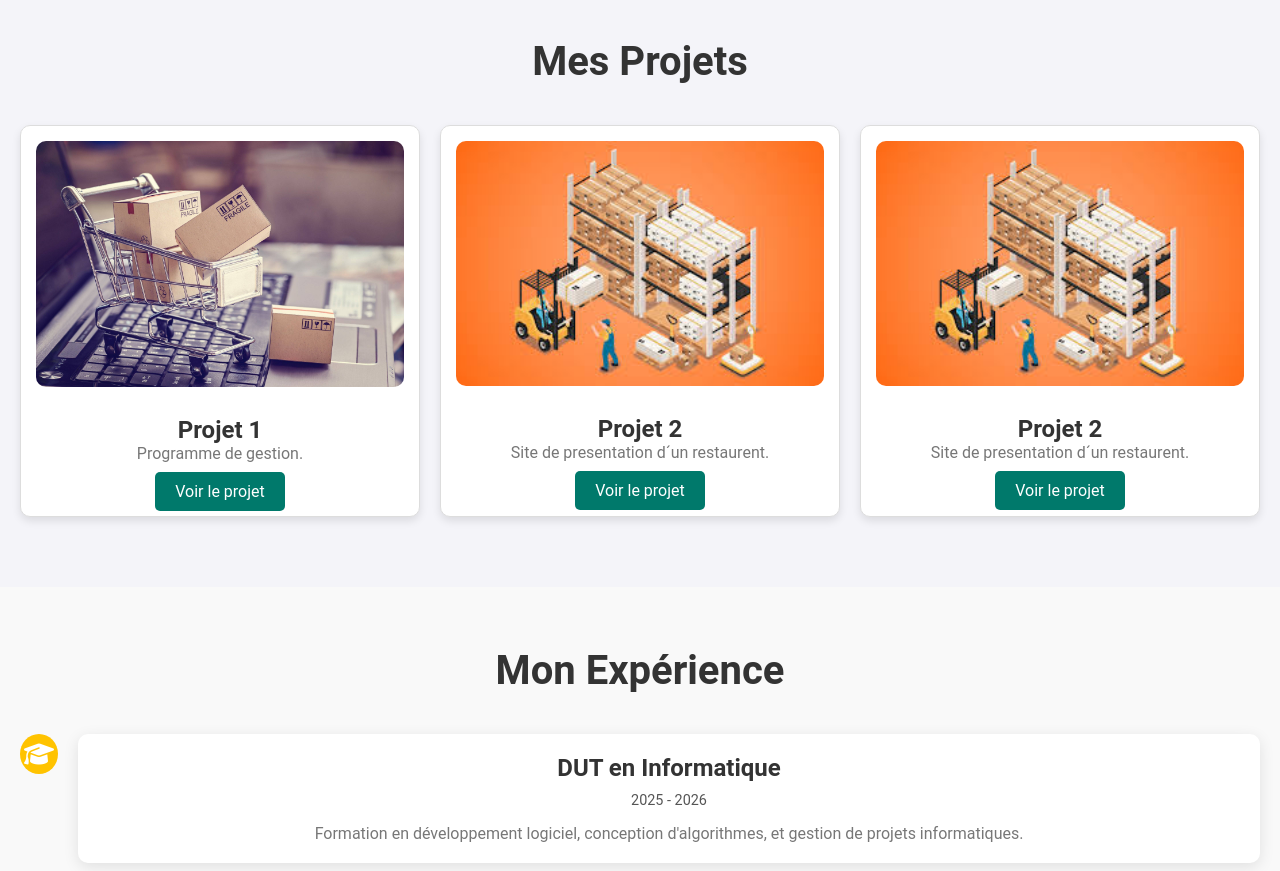
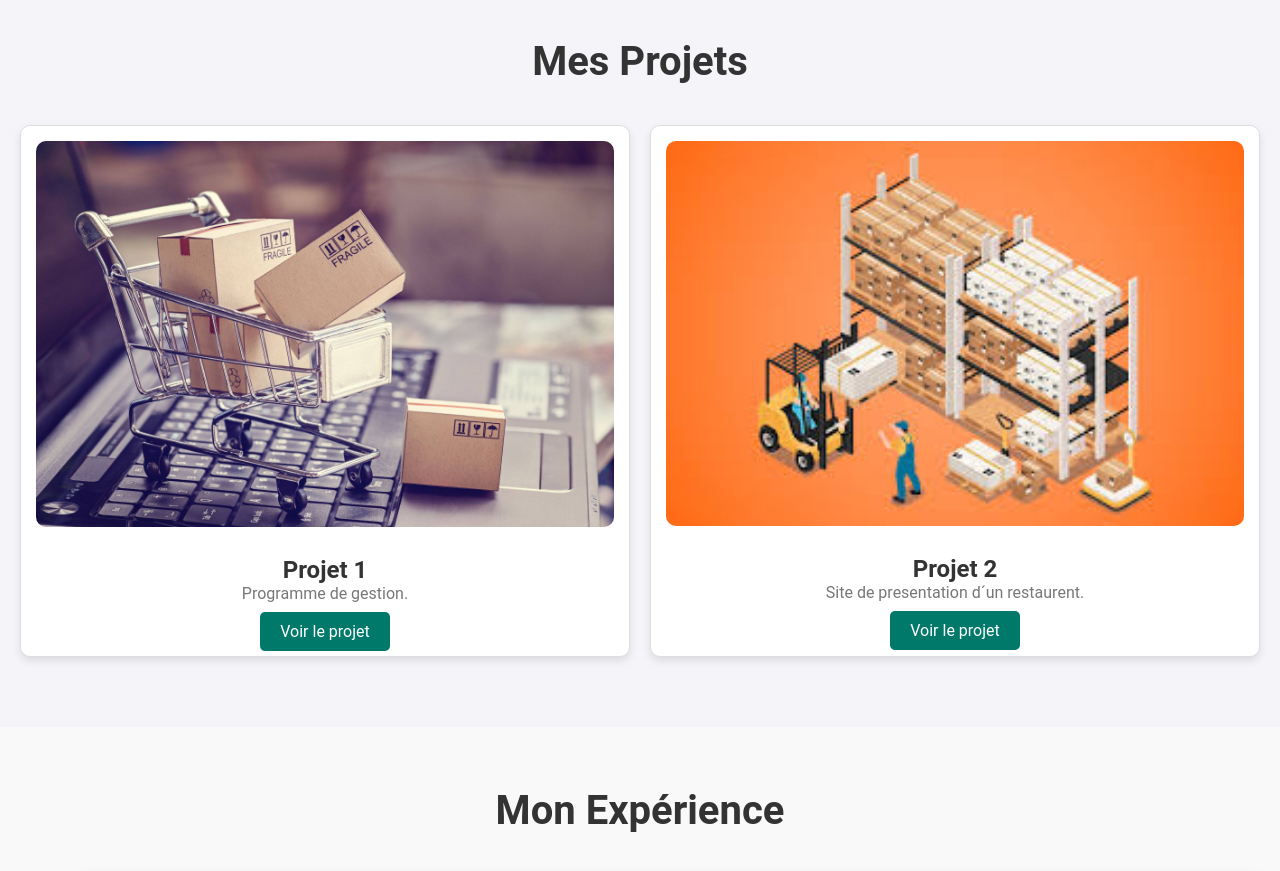
Before and after one commit to saidhe/MonPortfolio, a plain HTML site: page index.html in a window 1280 px wide. Shown: the part 2040-2911 px from the top of the page. Drawn offline with Linux system fonts and the light colour scheme.

Commit message:
Please enter the commit message for your changes. Lines starting  with '' will be ignored, and an empty message aborts the commit.
 On branch master
 Your branch is up to date with 'origin/master'.

 Changes to be committed:
	modified:   index.html

```diff
--- a/index.html
+++ b/index.html
@@ -103,12 +103,6 @@
                     <h3>Projet 2</h3>
                     <p>Site de presentation d´un restaurent.</p><br>
                     <a href="idrisse2.html" class="btn"> Voir le projet</a>
-                </div>
-                <div class="project-card">
-                    <img src="image/gestion.jpg" alt="Projet 2">
-                    <h3>Projet 2</h3>
-                    <p>Site de presentation d´un restaurent.</p><br>
-                    <a href="file:///C:/NIVEAU%20II/M%20MINKA/Mon%20portfolio/admin-site-master/index.html" class="btn"> Voir le projet</a>
                 </div>
 
             </div>
```
